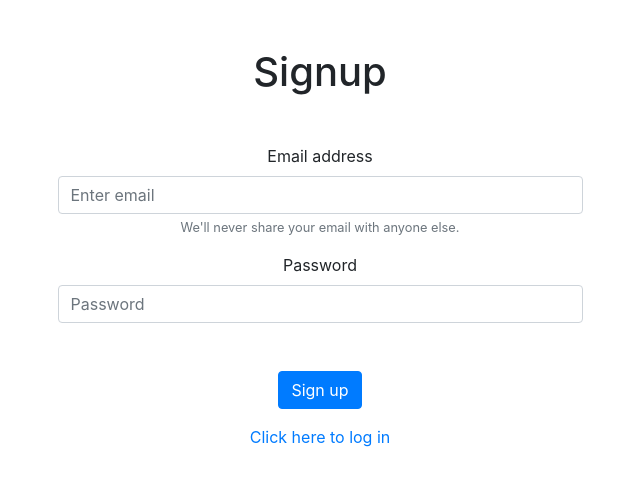
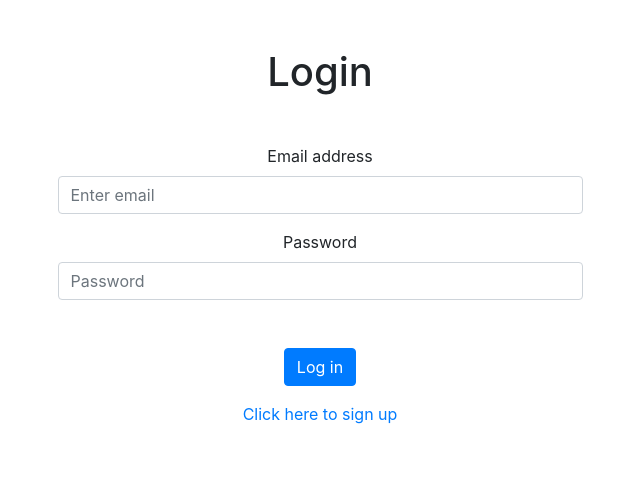
Before and after one commit to mbessalle/trading-education-app-frontend, a React (Create React App) app: page /login in a window 1280 px wide. Shown: the top 486 px of the page, without its empty margins (320-960 px from the left). Built offline with nearby package versions, Linux system fonts and the light colour scheme.

Commit message:
FIXED AUTH PROBLEM

```diff
--- a/src/App.js
+++ b/src/App.js
@@ -3,6 +3,7 @@ import "./App.css";
 import Courses from "./pages/Courses";
 import { Switch, Route } from "react-router-dom";
 import SignUp from "./pages/SignUp";
+import Login from "./pages/Login";
 import UserDock from "./components/UserDock";
 import "bootstrap/dist/css/bootstrap.min.css";
 
@@ -11,7 +12,7 @@ function App() {
     <div className="App">
       <Switch>
         <Route path="/signup" component={SignUp} />
-        <Route path="/login" component={SignUp} />
+        <Route path="/login" component={Login} />
         <Route path="/" component={Courses} />
         <Route path="/" component={UserDock} />
       </Switch>
--- a/src/pages/Courses/index.js
+++ b/src/pages/Courses/index.js
@@ -3,7 +3,7 @@ import { useDispatch, useSelector } from "react-redux";
 import Jumbotron from "react-bootstrap/Jumbotron";
 import Container from "react-bootstrap/Container";
 import { fetchCourses } from "../../store/courses/actions";
-import { selectCourses } from "../../store/courses/selectors";
+import { selectCourses } from "../../store/courses/selector";
 import Course from "../../components/Course";
 import UserDock from "../../components/UserDock";
 import Chart from "../../components/Chart";
--- a/src/pages/Login/index.js
+++ b/src/pages/Login/index.js
@@ -2,13 +2,13 @@ import React, { useState, useEffect } from "react";
 import Form from "react-bootstrap/Form";
 import Container from "react-bootstrap/Container";
 import Button from "react-bootstrap/Button";
-import { login } from "../../store/user/actions";
-import { selectToken } from "../../store/user/selectors";
+import { login } from "../../store/user/action";
+import { selectToken } from "../../store/user/selector";
 import { useDispatch, useSelector } from "react-redux";
 import { useHistory, Link } from "react-router-dom";
 import { Col } from "react-bootstrap";
 
-export default function SignUp() {
+export default function Login() {
   const [email, setEmail] = useState("");
   const [password, setPassword] = useState("");
   const dispatch = useDispatch();
```
Also changed, not shown: src/store/courses/selector.js (renamed from src/store/courses/selectors.js).
